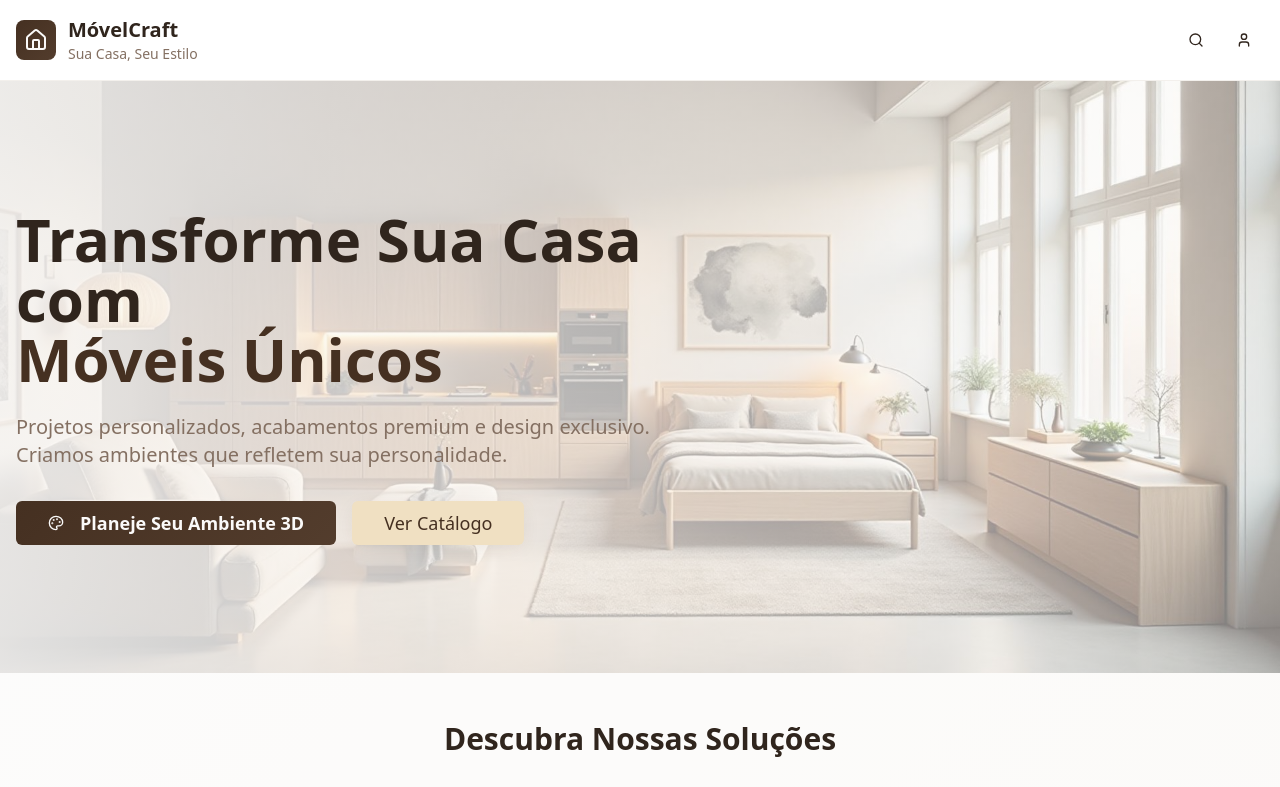
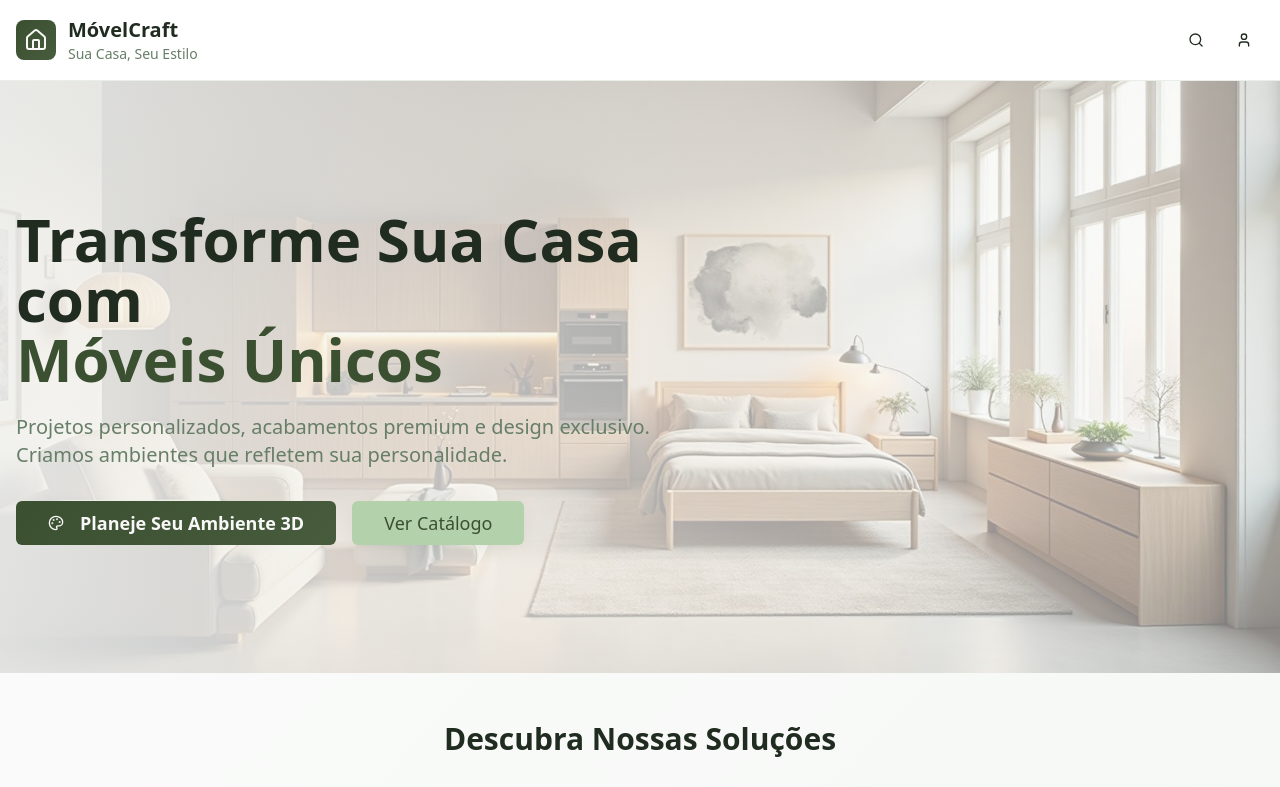
Before and after one commit to Rafael20088/style-your-space-planner, a React (Vite) app: page / in a window 1280 px wide. Shown: the top 787 px of the page. Built offline with nearby package versions, Linux system fonts and the light colour scheme.

Commit message:
Refactor: Update color palette
Update the color palette to use shades of gray, green, olive green, and silver lines.

```diff
--- a/src/index.css
+++ b/src/index.css
@@ -3,52 +3,52 @@
 @tailwind utilities;
 
 /* Sistema de design para aplicativo de móveis/marcenaria
-Paleta inspirada em madeiras nobles e acabamentos sofisticados
+Paleta inspirada em tons naturais: cinza, verde e verde oliva
 */
 
 @layer base {
   :root {
-    /* Cores principais - inspiradas em madeiras e acabamentos */
-    --background: 35 20% 98%;
-    --foreground: 25 25% 15%;
+    /* Cores principais - tons de cinza e verde */
+    --background: 120 10% 97%;
+    --foreground: 120 15% 15%;
 
     --card: 0 0% 100%;
-    --card-foreground: 25 25% 15%;
+    --card-foreground: 120 15% 15%;
 
     --popover: 0 0% 100%;
-    --popover-foreground: 25 25% 15%;
+    --popover-foreground: 120 15% 15%;
 
-    /* Madeira escura como primary */
-    --primary: 25 35% 20%;
-    --primary-foreground: 35 20% 98%;
+    /* Verde oliva escuro como primary */
+    --primary: 100 25% 25%;
+    --primary-foreground: 120 10% 97%;
 
-    /* Tom amadeirado claro como secondary */
-    --secondary: 35 30% 92%;
-    --secondary-foreground: 25 35% 20%;
+    /* Cinza esverdeado claro como secondary */
+    --secondary: 120 15% 90%;
+    --secondary-foreground: 100 25% 25%;
 
-    --muted: 35 15% 95%;
-    --muted-foreground: 25 15% 45%;
+    --muted: 120 10% 94%;
+    --muted-foreground: 120 10% 45%;
 
-    /* Accent em tom dourado elegante */
-    --accent: 40 60% 85%;
-    --accent-foreground: 25 35% 20%;
+    /* Accent em verde suave */
+    --accent: 110 30% 75%;
+    --accent-foreground: 100 25% 25%;
 
     --destructive: 0 84.2% 60.2%;
-    --destructive-foreground: 35 20% 98%;
+    --destructive-foreground: 120 10% 97%;
 
-    --border: 35 20% 88%;
-    --input: 35 20% 95%;
-    --ring: 25 35% 20%;
+    --border: 120 15% 85%;
+    --input: 120 10% 94%;
+    --ring: 100 25% 25%;
 
-    /* Gradientes elegantes */
-    --gradient-primary: linear-gradient(135deg, hsl(25 35% 20%), hsl(25 30% 25%));
-    --gradient-hero: linear-gradient(135deg, hsl(35 20% 98%), hsl(35 30% 95%));
-    --gradient-accent: linear-gradient(135deg, hsl(40 60% 85%), hsl(40 55% 80%));
+    /* Gradientes elegantes em tons de verde e cinza */
+    --gradient-primary: linear-gradient(135deg, hsl(100 25% 25%), hsl(100 20% 30%));
+    --gradient-hero: linear-gradient(135deg, hsl(120 10% 97%), hsl(120 15% 92%));
+    --gradient-accent: linear-gradient(135deg, hsl(110 30% 75%), hsl(110 25% 70%));
 
-    /* Sombras sofisticadas */
-    --shadow-elegant: 0 10px 30px -10px hsl(25 35% 20% / 0.15);
-    --shadow-card: 0 4px 20px -4px hsl(25 35% 20% / 0.1);
-    --shadow-glow: 0 0 40px hsl(40 60% 85% / 0.3);
+    /* Sombras sofisticadas com tons de verde */
+    --shadow-elegant: 0 10px 30px -10px hsl(100 25% 25% / 0.15);
+    --shadow-card: 0 4px 20px -4px hsl(100 25% 25% / 0.1);
+    --shadow-glow: 0 0 40px hsl(110 30% 75% / 0.3);
 
     /* Transições suaves */
     --transition-smooth: all 0.3s cubic-bezier(0.4, 0, 0.2, 1);
```
